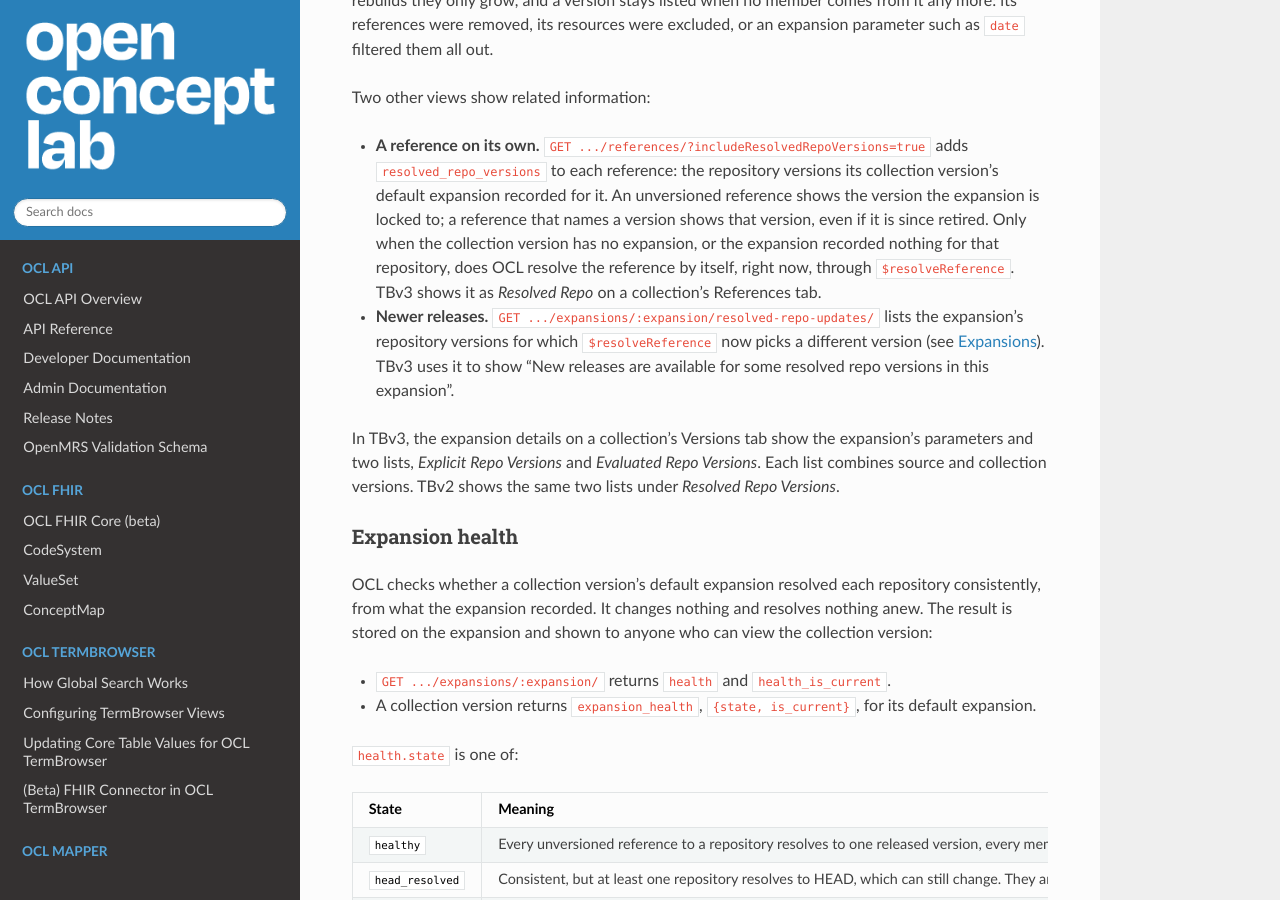
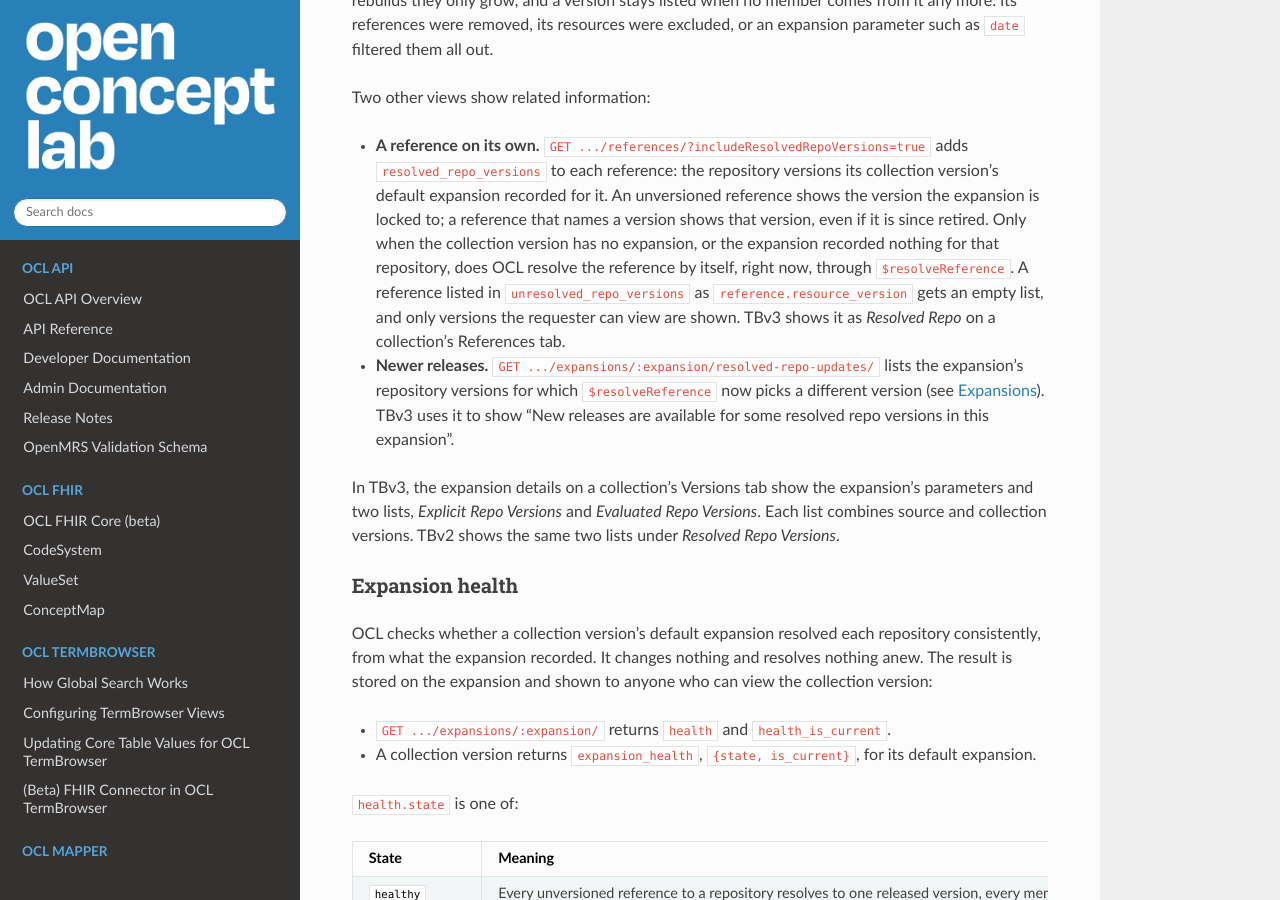
Before and after one commit to OpenConceptLab/ocl-docs, a Sphinx documentation site: the page built from docs/source/oclapi/apireference/collectionReferenceEvaluation.md, in a window 1280 px wide and 900 px high, scrolled down 10339 px. Built offline with Sphinx 7.4.7 and the Read the Docs theme 3.1.0, drawn with Linux system fonts in a browser that asks for light colours.

Commit message:
OpenConceptLab/ocl_issues#3011 | resolved_repo_versions notes its empty list for an unresolved pinned reference and that it shows only viewable versions

```diff
--- a/docs/source/oclapi/apireference/collectionReferenceEvaluation.md
+++ b/docs/source/oclapi/apireference/collectionReferenceEvaluation.md
@@ -286,7 +286,7 @@ A version appears in both source lists when some references name it and unversio
 The lists record the versions OCL used, not where the current members come from. Between rebuilds they only grow, and a version stays listed when no member comes from it any more: its references were removed, its resources were excluded, or an expansion parameter such as `date` filtered them all out.
 
 Two other views show related information:
-- **A reference on its own.** `GET .../references/?includeResolvedRepoVersions=true` adds `resolved_repo_versions` to each reference: the repository versions its collection version's default expansion recorded for it. An unversioned reference shows the version the expansion is locked to; a reference that names a version shows that version, even if it is since retired. Only when the collection version has no expansion, or the expansion recorded nothing for that repository, does OCL resolve the reference by itself, right now, through `$resolveReference`. TBv3 shows it as *Resolved Repo* on a collection's References tab.
+- **A reference on its own.** `GET .../references/?includeResolvedRepoVersions=true` adds `resolved_repo_versions` to each reference: the repository versions its collection version's default expansion recorded for it. An unversioned reference shows the version the expansion is locked to; a reference that names a version shows that version, even if it is since retired. Only when the collection version has no expansion, or the expansion recorded nothing for that repository, does OCL resolve the reference by itself, right now, through `$resolveReference`. A reference listed in `unresolved_repo_versions` as `reference.resource_version` gets an empty list, and only versions the requester can view are shown. TBv3 shows it as *Resolved Repo* on a collection's References tab.
 - **Newer releases.** `GET .../expansions/:expansion/resolved-repo-updates/` lists the expansion's repository versions for which `$resolveReference` now picks a different version (see [Expansions](expansions.md)). TBv3 uses it to show "New releases are available for some resolved repo versions in this expansion".
 
 In TBv3, the expansion details on a collection's Versions tab show the expansion's parameters and two lists, *Explicit Repo Versions* and *Evaluated Repo Versions*. Each list combines source and collection versions. TBv2 shows the same two lists under *Resolved Repo Versions*.
```
